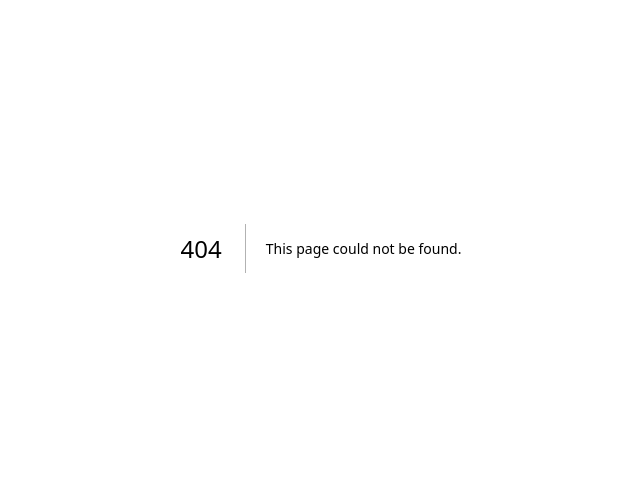
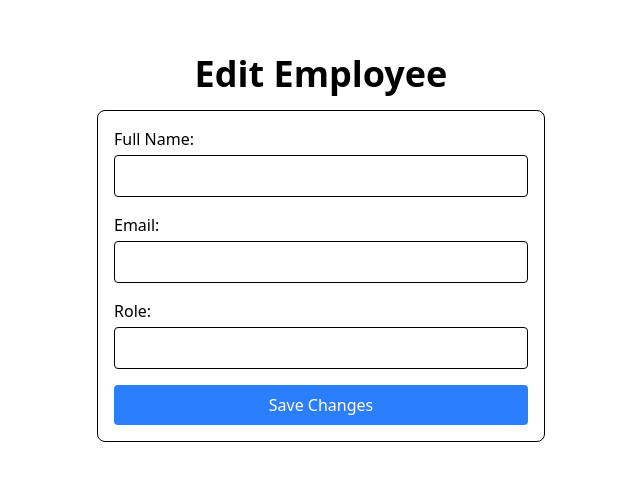
Before and after one commit to MarcoSaba71ni/mini-AI-HR, a Next.js app: page /edit-employee/1 in a window 1280 px wide. Before the commit this address had no page. Shown: the part 152-632 px from the top of the page, without its empty margins (319-959 px from the left). Built offline with nearby package versions, Linux system fonts and the light colour scheme; no server answers; the database is empty.

Commit message:
implementing update employee

```diff
--- a/src/app/components/EmployeeCard.tsx
+++ b/src/app/components/EmployeeCard.tsx
@@ -1,5 +1,6 @@
 import EmployeeType from "@/types/employees";
 import { supabase } from "@/lib/supabase";
+import Link from "next/link";
 
 type Props = {
     employee: EmployeeType;
@@ -12,6 +13,12 @@ function EmployeeCard({employee}: Props) {
         <h2 className="text-2xl font-semibold">{employee.full_name}</h2>
         <p>Email: {employee.email}</p>
         <p>Role: {employee.role}</p>
+        <Link
+            className=" bg-blue-500 hover:bg-blue-700 text-white font-bold py-1 px-2 rounded mt-2 inline-block"
+            href={`/edit-employee/${employee.id}`}>
+            Edit
+        </Link>
+
     </div>
     )
 }
--- /dev/null
+++ b/src/app/edit-employee/[id]/page.tsx
@@ -0,0 +1,95 @@
+"use client";
+import {useState , useEffect} from 'react';
+import { useRouter, useParams } from 'next/navigation';
+import { supabase } from "@/lib/supabase";
+
+function EditEmployeePage() {
+  const router = useRouter();
+  const { id } = useParams();
+  const [employee, setEmployee] = useState({
+    full_name: '',
+    email: '',
+    role: ''
+  });
+
+  async function handleSubmit(e: React.FormEvent) {
+    e.preventDefault();
+    const { data, error } = await supabase.from('employees')
+      .update({
+        full_name: employee.full_name,
+        email: employee.email,
+        role: employee.role
+      })
+      .eq('id', id);
+
+    if (error) {
+      console.error('Error updating employee:', error);
+    } else {
+      router.push('/employees'); // Redirect to the employees list page after successful update
+    }
+  }
+
+
+
+  useEffect(() => {
+    const fetchEmployee = async () => {
+      const { data, error } = await supabase
+        .from('employees')
+        .select('*')
+        .eq('id', id)
+        .single();
+
+      if (error) {
+        console.error('Error fetching employee:', error);
+      } else {
+        setEmployee(data);
+      }
+    };
+
+    fetchEmployee();
+  }, [id]);
+
+  return (
+    <main className="flex flex-col items-center justify-center min-h-screen p-4">
+      <h1 className="text-4xl font-bold mb-4">Edit Employee</h1>
+      {/* Add your form or content for editing an employee here */}
+      <form
+        onSubmit={handleSubmit}
+        className="flex flex-col border p-4 rounded-lg gap-4 w-full max-w-md">
+        <label className="flex flex-col gap-1">
+          Full Name:
+          <input
+            type="text"
+            className="border p-2 rounded"
+            value={employee.full_name}
+            onChange={(e) => setEmployee({ ...employee, full_name: e.target.value })}
+          />
+        </label>
+        <label className="flex flex-col gap-1">
+          Email:
+          <input
+            type="email"
+            className="border p-2 rounded"
+            value={employee.email}
+            onChange={(e) => setEmployee({ ...employee, email: e.target.value })}
+          />
+        </label>
+        <label className="flex flex-col gap-1">
+          Role:
+          <input
+            type="text"
+            className="border p-2 rounded"
+            value={employee.role}
+            onChange={(e) => setEmployee({ ...employee, role: e.target.value })}
+          />
+        </label>
+        <button className="bg-blue-500 hover:bg-blue-700 cursor-pointer text-white py-2 px-4 rounded">
+          Save Changes
+        </button>
+        {/* Add a submit button and handle form submission */}
+      </form>
+    </main>
+  );
+}
+
+export default EditEmployeePage;
```
